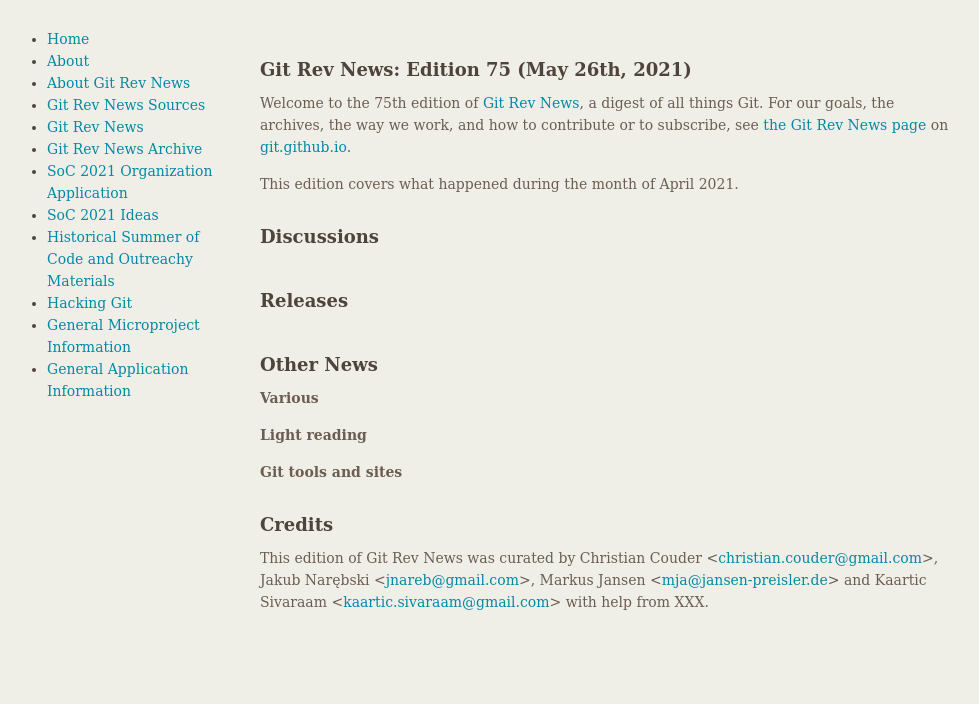
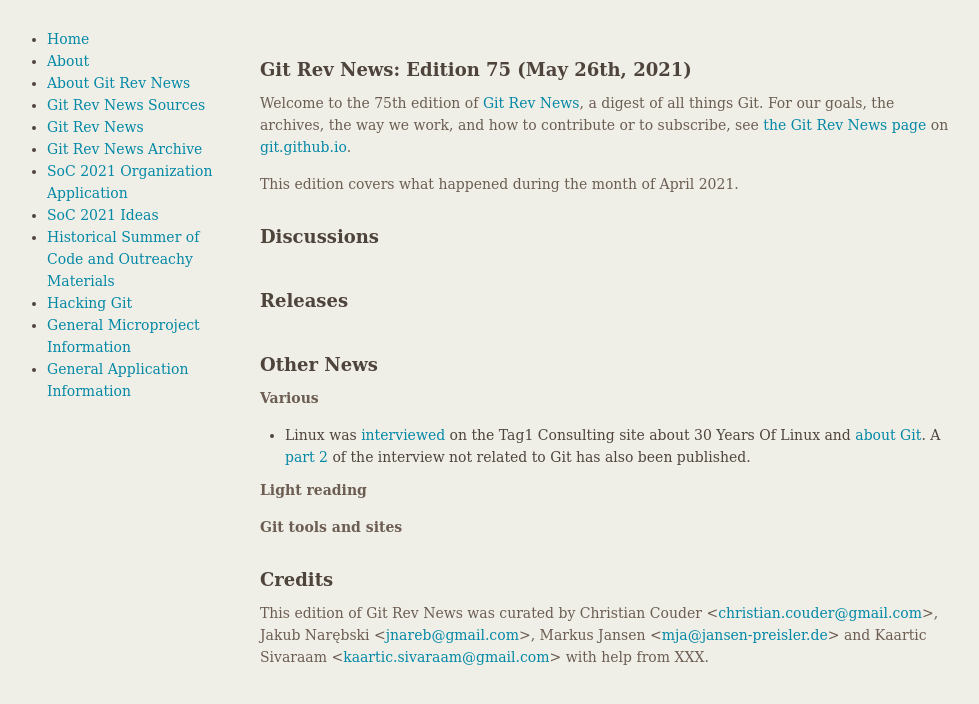
Before and after one commit to git/git.github.io, a Jekyll site: the page built from rev_news/drafts/edition-75.md, in a window 1280 px wide. Shown: the top 704 px of the page, without its empty margins (149-1128 px from the left). Built offline with Jekyll 4.4.1, drawn with Linux system fonts in a browser that asks for light colours.

Commit message:
Add links to Linus' Tag 1 interview

```diff
--- a/rev_news/drafts/edition-75.md
+++ b/rev_news/drafts/edition-75.md
@@ -40,6 +40,11 @@
 
 __Various__
 
+* Linux was [interviewed](https://www.tag1consulting.com/blog/interview-linus-torvalds-linux-and-git)
+  on the Tag1 Consulting site about 30 Years Of Linux and
+  [about Git](https://www.tag1consulting.com/blog/interview-linus-torvalds-linux-and-git#git-distributed-version-control-).
+  A [part 2](https://www.tag1consulting.com/blog/interview-linus-torvalds-open-source-and-beyond-part-2)
+  of the interview not related to Git has also been published.
 
 __Light reading__
 
```
